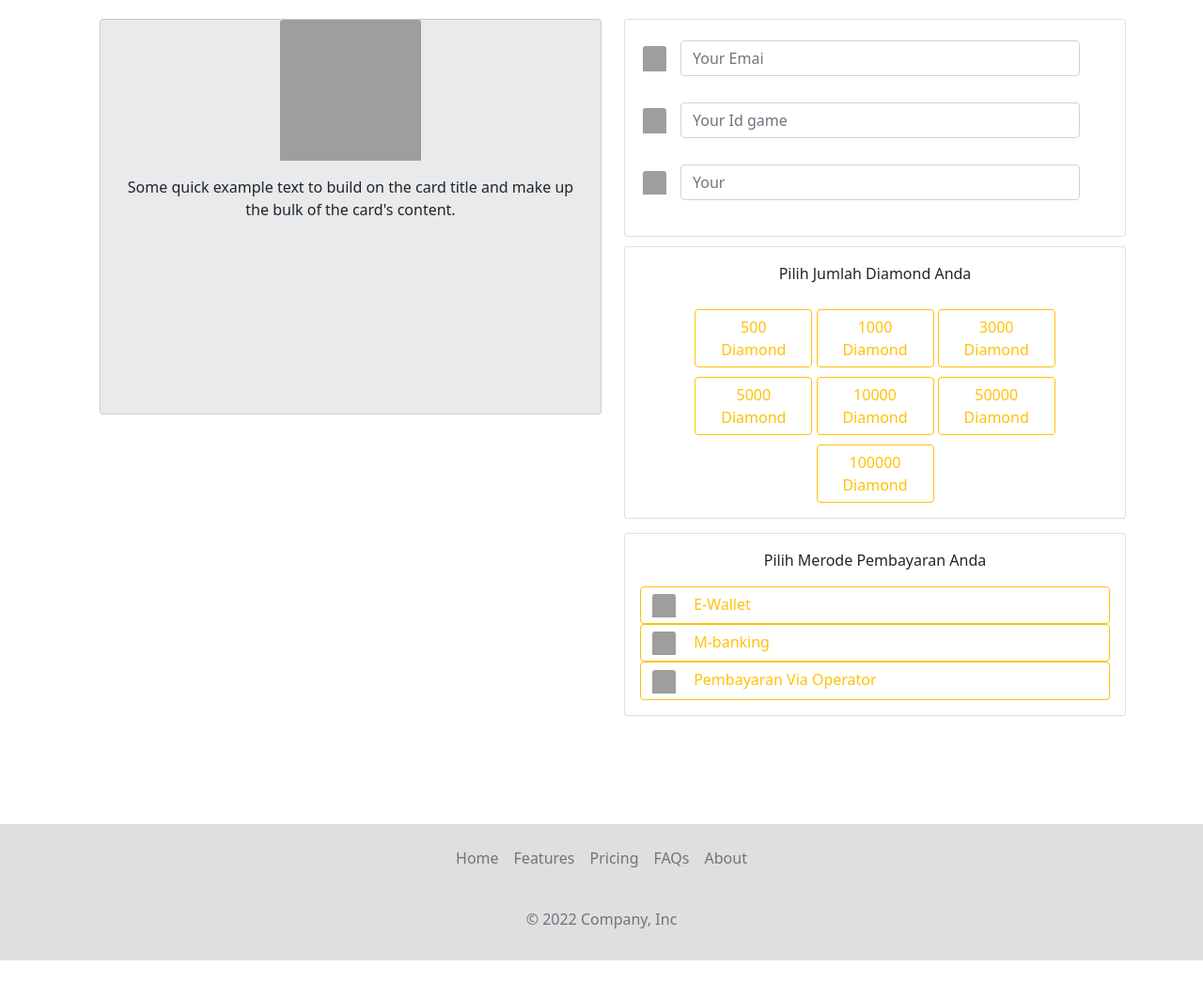
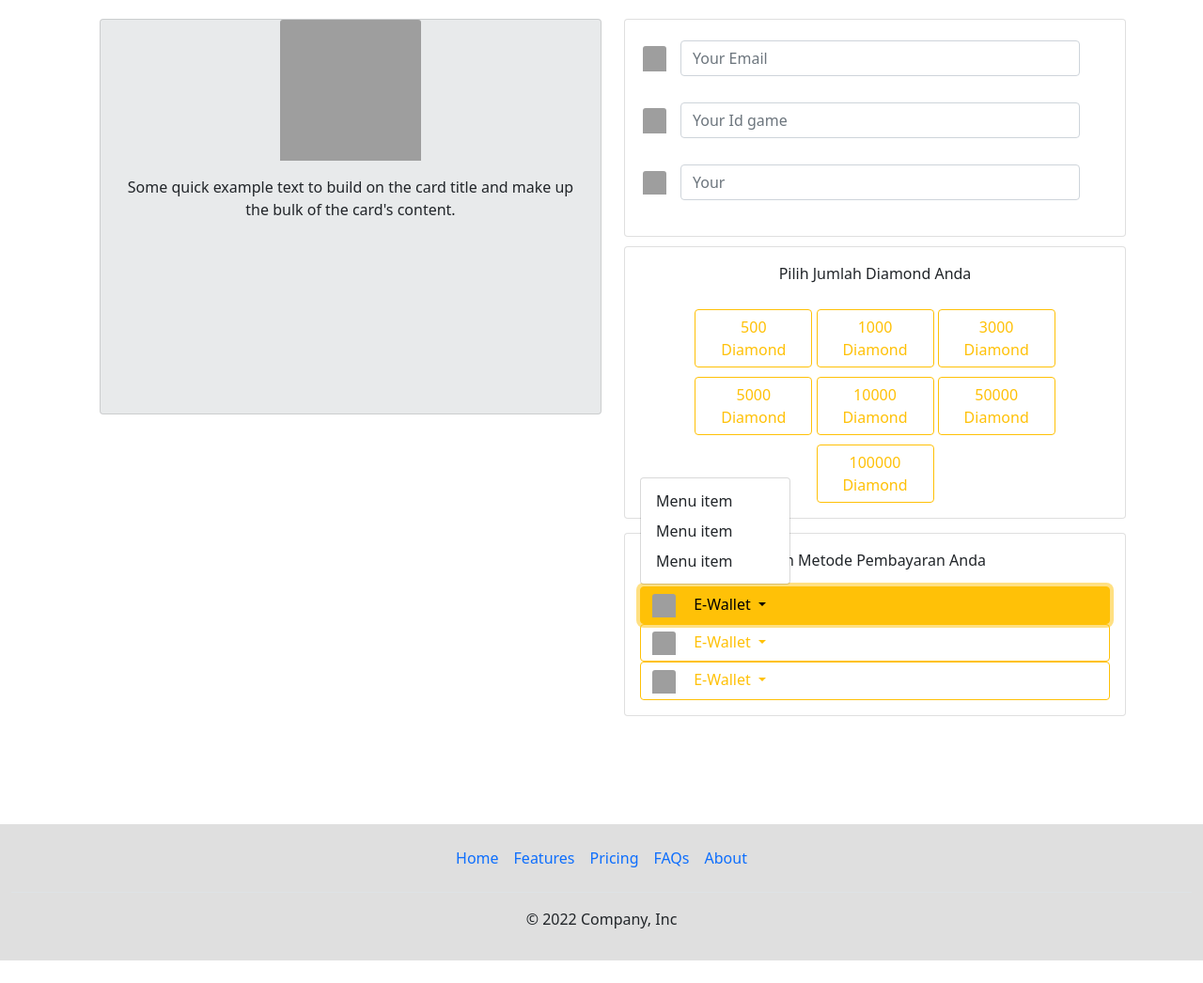
Before and after one commit to diffcreate/Game-Recharge-Website, a PHP site: page /mobilelegend-page.php in a window 1280 px wide, after a click on "E-Wallet". Shown: the part 86-1132 px from the top of the page at 94% size. Run offline with PHP 8.4, Linux system fonts and the light colour scheme; the visitor is signed in with stand-in values (Sample User, id 1); grey boxes are pictures that could not be loaded.

Commit message:
perbarui view index, mobile, register

```diff
--- a/view/mobilelegend-page.php
+++ b/view/mobilelegend-page.php
@@ -78,7 +78,7 @@ if (!isset($_SESSION['username'])) {
 
 
         <div class="mb-3">
-          <span class="input-group-text" id="basic-addon1" style= "background-color: white; border : hidden; margin-right: 20px;"><img src="../assets/logo/email.png" class="card-img-top" alt="#" style ="width: 25px; height: 27px; margin-right : 15px"><input type="text" class="form-control" placeholder="Your Emai" aria-label="Username" aria-describedby="basic-addon1"></span>
+          <span class="input-group-text" id="basic-addon1" style= "background-color: white; border : hidden; margin-right: 20px;"><img src="../assets/logo/email.png" class="card-img-top" alt="#" style ="width: 25px; height: 27px; margin-right : 15px"><input type="text" class="form-control" placeholder="Your Email" aria-label="Username" aria-describedby="basic-addon1"></span>
         </div>
         <div class="mb-3">
 
@@ -97,37 +97,53 @@ if (!isset($_SESSION['username'])) {
             <div class="card-body">
             <p>Pilih Jumlah Diamond Anda</p>
             <button type="button" class="btn btn-outline-warning w-25"style = "margin-top :10px;" id="top-up">500 Diamond</button>
-            <button type="button" class="btn btn-outline-warning w-25"style = "margin-top :10px;">1000 Diamond</button>
-            <button type="button" class="btn btn-outline-warning w-25"style = "margin-top :10px;">3000 Diamond</button>
-            <button type="button" class="btn btn-outline-warning w-25"style = "margin-top :10px;">5000 Diamond</button>
-            <button type="button" class="btn btn-outline-warning w-25"style = "margin-top :10px;">10000 Diamond</button>
-            <button type="button" class="btn btn-outline-warning w-25"style = "margin-top :10px;">50000 Diamond</button>
-            <button type="button" class="btn btn-outline-warning w-25"style = "margin-top :10px;">100000 Diamond</button>
+            <button type="button" class="btn btn-outline-warning w-25"style = "margin-top :10px;" id="top-up">1000 Diamond</button>
+            <button type="button" class="btn btn-outline-warning w-25"style = "margin-top :10px;" id="top-up">3000 Diamond</button>
+            <button type="button" class="btn btn-outline-warning w-25"style = "margin-top :10px;" id="top-up">5000 Diamond</button>
+            <button type="button" class="btn btn-outline-warning w-25"style = "margin-top :10px;" id="top-up">10000 Diamond</button>
+            <button type="button" class="btn btn-outline-warning w-25"style = "margin-top :10px;" id="top-up">50000 Diamond</button>
+            <button type="button" class="btn btn-outline-warning w-25"style = "margin-top :10px;" id="top-up">100000 Diamond</button>
             </div>
       </div>
 
-
           <div class="card w-100" style=" top: 45px" id = "keterangan diamond">
             <div class="card-body">
-              <p>Pilih Merode Pembayaran Anda</p>
+              <p>Pilih Metode Pembayaran Anda</p>
 
-              <div class="dropdown" style>
-              <button class="btn btn-outline-warning w-100" data-bs-toggle="collapse" href="#collapseExample" role="button" aria-expanded="false" aria-controls="collapseExample" style="float: left; text-align: left;">
+              <div class="dropdown">
+              <button class="btn btn-outline-warning dropdown-toggle w-100" data-bs-toggle="dropdown" href="#collapseExample" role="button" aria-expanded="false" aria-controls="collapseExample" style="float: left; text-align: left;">
               <img src="../assets/logo/contact.png" class="card-img-top" alt="#" style ="width: 25px; height: 25px; margin-right : 15px"> E-Wallet
               </button>
+              <ul class="dropdown-menu">
+                  <li><a class="dropdown-item" href="#">Menu item</a></li>
+                  <li><a class="dropdown-item" href="#">Menu item</a></li>
+                  <li><a class="dropdown-item" href="#">Menu item</a></li>
+               </ul>
               </div>
 
-              <div class="dropdown" style>
-                <button class="btn btn-outline-warning w-100" data-bs-toggle="collapse" href="#collapseExample" role="button" aria-expanded="false" aria-controls="collapseExample" style="float: left; text-align: left;">
-                <img src="../assets/logo/contact.png" class="card-img-top" alt="#" style ="width: 25px; height: 25px; margin-right : 15px"> M-banking
-                </button>
+              <div class="dropdown">
+              <button class="btn btn-outline-warning dropdown-toggle w-100" data-bs-toggle="dropdown" href="#collapseExample" role="button" aria-expanded="false" aria-controls="collapseExample" style="float: left; text-align: left;">
+              <img src="../assets/logo/contact.png" class="card-img-top" alt="#" style ="width: 25px; height: 25px; margin-right : 15px"> E-Wallet
+              </button>
+              <ul class="dropdown-menu">
+                  <li><a class="dropdown-item" href="#">Menu item</a></li>
+                  <li><a class="dropdown-item" href="#">Menu item</a></li>
+                  <li><a class="dropdown-item" href="#">Menu item</a></li>
+               </ul>
               </div>
 
-              <div class="dropdown" style>
-                <button class="btn btn-outline-warning w-100" data-bs-toggle="collapse" href="#collapseExample" role="button" aria-expanded="false" style="float: left; text-align: left;">
-                <img src="../assets/logo/contact.png" class="card-img-top" alt="#" style ="width: 25px; height: 25px; margin-right : 15px"> Pembayaran Via Operator
-                </button>
+              <div class="dropdown">
+              <button class="btn btn-outline-warning dropdown-toggle w-100" data-bs-toggle="dropdown" href="#collapseExample" role="button" aria-expanded="false" aria-controls="collapseExample" style="float: left; text-align: left;">
+              <img src="../assets/logo/contact.png" class="card-img-top" alt="#" style ="width: 25px; height: 25px; margin-right : 15px"> E-Wallet
+              </button>
+              <ul class="dropdown-menu">
+                  <li><a class="dropdown-item" href="#">Menu item</a></li>
+                  <li><a class="dropdown-item" href="#">Menu item</a></li>
+                  <li><a class="dropdown-item" href="#">Menu item</a></li>
+               </ul>
               </div>
+
+
 
             </div>
           </div>
@@ -145,13 +161,13 @@ if (!isset($_SESSION['username'])) {
 <div class="container mw-100" style="background-color:#00000020 ;">
   <footer class="py-3 my-4">
     <ul class="nav justify-content-center border-bottom pb-3 mb-3">
-      <li class="nav-item"><a href="#" class="nav-link px-2 text-muted">Home</a></li>
-      <li class="nav-item"><a href="#" class="nav-link px-2 text-muted">Features</a></li>
-      <li class="nav-item"><a href="#" class="nav-link px-2 text-muted">Pricing</a></li>
-      <li class="nav-item"><a href="#" class="nav-link px-2 text-muted">FAQs</a></li>
-      <li class="nav-item"><a href="#" class="nav-link px-2 text-muted">About</a></li>
+      <li class="nav-item"><a href="#" class="nav-link px-2 " id="fido">Home</a></li>
+      <li class="nav-item"><a href="#" class="nav-link px-2 " id="fido">Features</a></li>
+      <li class="nav-item"><a href="#" class="nav-link px-2 " id="fido">Pricing</a></li>
+      <li class="nav-item"><a href="#" class="nav-link px-2 " id="fido">FAQs</a></li>
+      <li class="nav-item"><a href="#" class="nav-link px-2 " id="fido">About</a></li>
     </ul>
-    <p class="text-center text-muted">© 2022 Company, Inc</p>
+    <p class="text-center" id="fido">© 2022 Company, Inc</p>
   </footer>
 </div>
 </body>
--- a/view/register.php
+++ b/view/register.php
@@ -89,7 +89,7 @@ if (isset($_POST['submit'])) {
               <hr class="my-4">
 
               <div class="d-grid mb-2">
-                <button class="btn btn-lg btn-google btn-login fw-bold text-uppercase" type="submit">
+              <button type="submit" class="btn btn-lg btn-outline-warning btn-login text-uppercase fw-bold mb-2" name="submit" value="submit">Accept</button>
                   <i class="fab fa-google me-2"style="color:white;">Sign up with Google</i>
                 </button>
               </div>
```
Also changed, not shown: view/index.php (+18 -18 lines).
